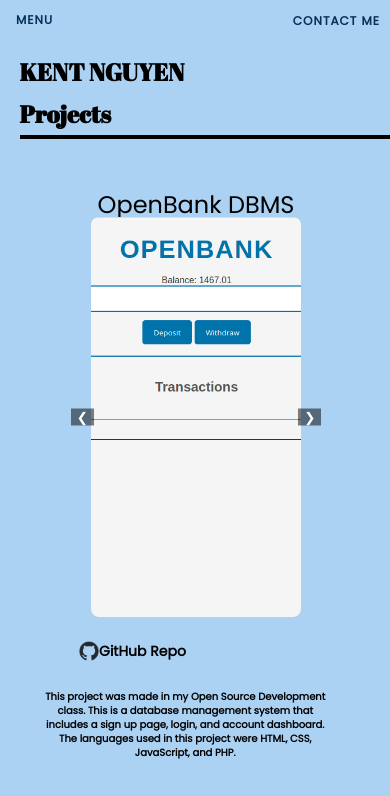
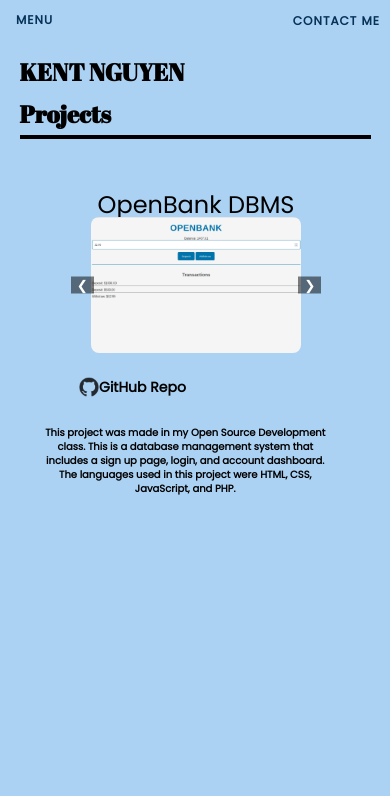
Before and after one commit to knguyen196/Portfolio, a plain HTML site: page projects.html in a window 390 px wide. Drawn offline with Linux system fonts and the light colour scheme.

Commit message:
Fixed alignment on smaller devices and about me

```diff
--- a/styles.css
+++ b/styles.css
@@ -249,9 +249,6 @@ span {
 }
 
 @media (max-width: 768px) {
-    #pfp1 {
-        display: none;
-    }
 
     .skills-img {
         flex-direction: flex;
@@ -268,9 +265,6 @@ span {
 }
 
 @media (max-width: 480px) {
-    #pfp1 {
-        display: none;
-    }
 
     #header-name, #title-name {
         font-size: 24px;
--- a/styles3.css
+++ b/styles3.css
@@ -139,12 +139,14 @@ body {
     display: flex;
     position: relative;
     width: 100%;
-    height:400px;
+    max-height: 90vh;
     margin: auto;
 }
 
 .slideshow-wrapper img {
-    object-fit: cover;
+    width: 100%;
+    height: auto;;
+    object-fit:contain;
 }
 
 .slideshow1 {
@@ -278,6 +280,11 @@ body {
         text-align: center;
     }
 
+    .openbank-container img {
+        width: 100%;
+        height: auto;
+    }
+
     .slideshow-wrapper {
         width: 100%;
         max-width: 90%;
@@ -289,16 +296,6 @@ body {
 }
 
 @media (max-width: 480px) {
-    .header-wrapper {
-        padding: 5px;
-        text-align: center;
-    }
-
-    .name-section {
-        width: 95%;
-        padding-left: 5%;
-        text-align: center;
-    }
 
     #header-name, #title-name {
         font-size: 24px;
@@ -312,6 +309,11 @@ body {
         text-align: center;
     }
 
+    .openbank-container img {
+        width: 100%;
+        height: auto;
+    }
+
     .slideshow-wrapper {
         width: 100%;
         max-width: 90%;
--- a/styles4.css
+++ b/styles4.css
@@ -281,17 +281,6 @@ footer {
 }
 
 @media (max-width: 480px) {
-    .header-wrapper {
-        padding: 5px;
-        text-align: center;
-    }
-
-    .name-section {
-        width: 95%;
-        padding-left: 5%;
-        text-align: center;
-    }
-
     #header-name, #title-name {
         font-size: 24px;
     }
```
Also changed, not shown: about.html (+5 -5 lines).
